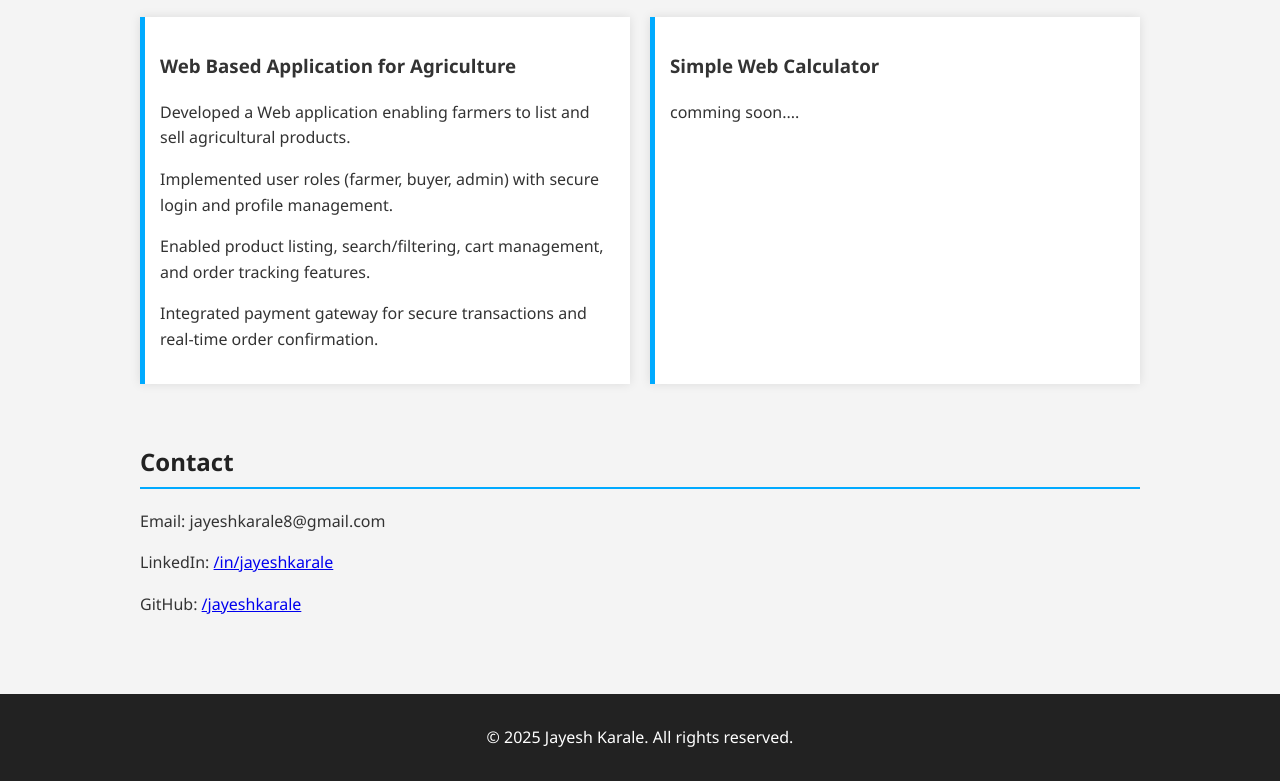
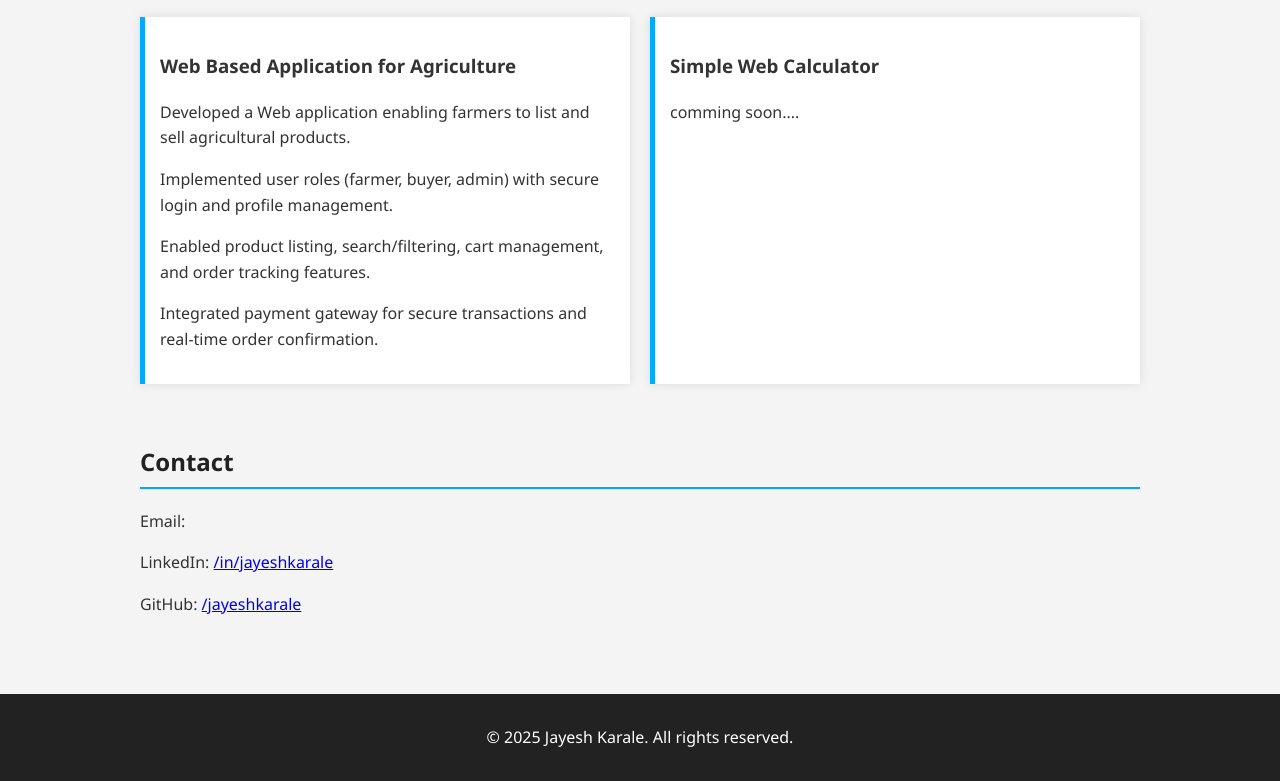
Before and after one commit to jayeshkarale/myportfolio, a plain HTML site: page index.html in a window 1280 px wide. Shown: the part 858-1639 px from the top of the page. Drawn offline with Linux system fonts and the light colour scheme.

Commit message:
Update index.html

```diff
--- a/index.html
+++ b/index.html
@@ -71,7 +71,7 @@
 
   <section id="contact" class="container">
     <h2>Contact</h2>
-    <p>Email: jayeshkarale8@gmail.com</p>
+    <p>Email: </p>
     <p>LinkedIn: <a href="https://linkedin.com/in/jayeshkarale" target="_blank">/in/jayeshkarale</a></p>
     <p>GitHub: <a href="https://github.com/jayeshkarale" target="_blank">/jayeshkarale</a></p>
   </section>
```
